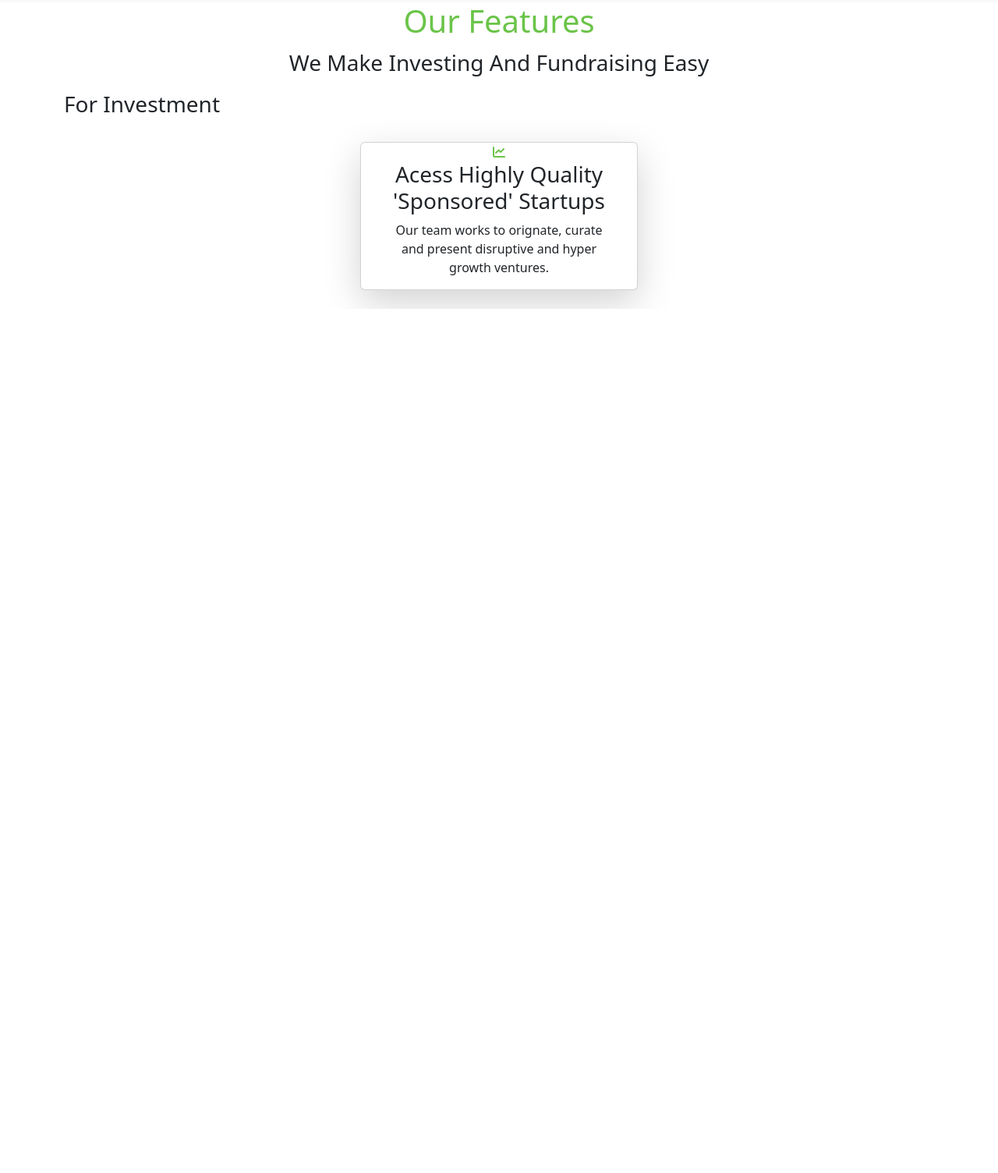
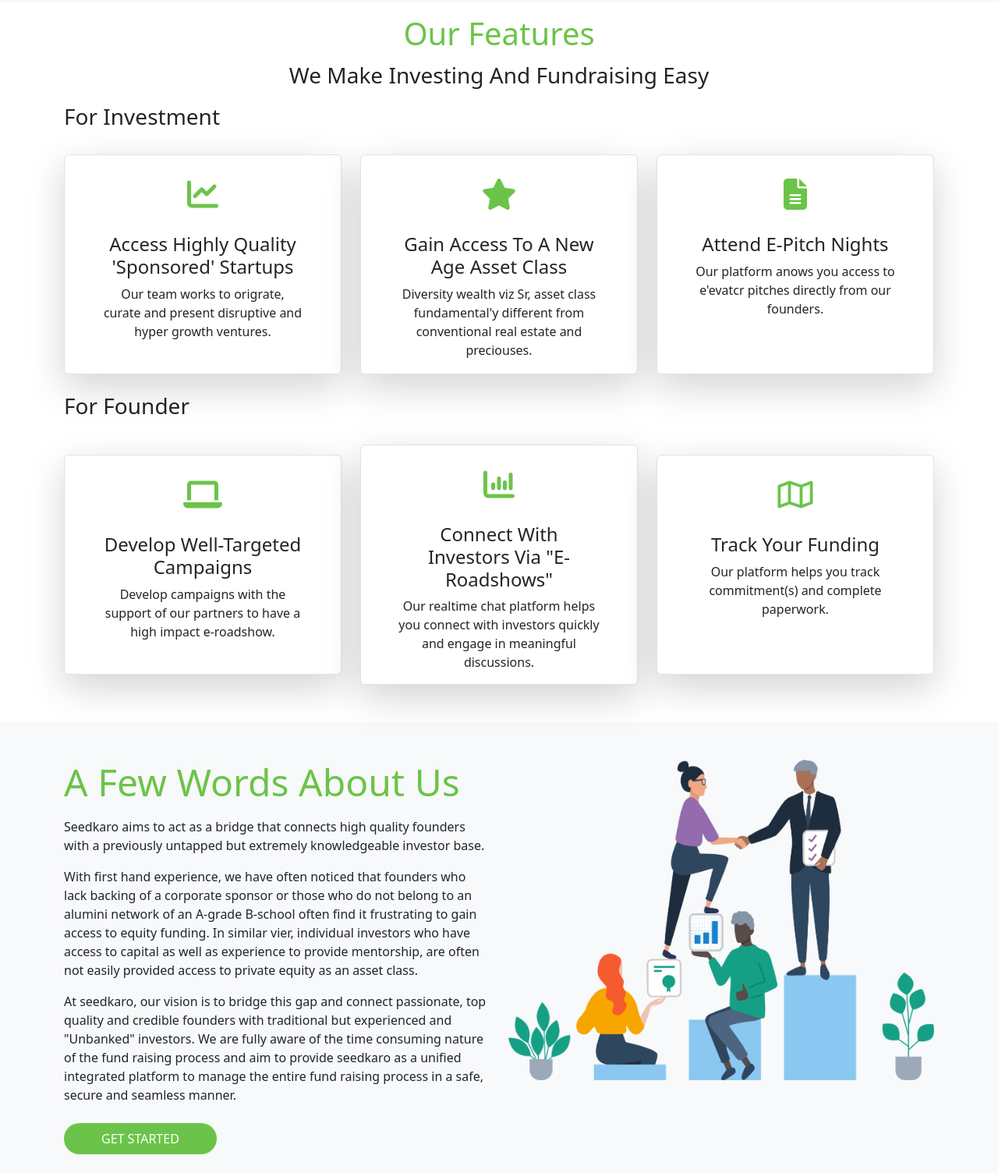
Before and after one commit to FaizShaikh0705/Html-Css-Bootstap-project4, a plain HTML site: page index.html in a window 1280 px wide. Shown: the part 625-2129 px from the top of the page at 78% size. Before the commit the page ends 1021 px from the top, so only its background shows below. Drawn offline with nearby package versions, Linux system fonts and the light colour scheme.

Commit message:
seedkaro website modification

```diff
--- a/index.html
+++ b/index.html
@@ -62,7 +62,8 @@
                 <div class="row justify-content-centre">
                     <div class="col-lg-6 col-11">
                         <h2 class="home-text">Your Gateway To <br>Alternative <br>Investments.</h2>
-                        <p class="home-info">Take Control With All-In-One Investment,Retirement <br>Checking And More.</p>
+                        <p class="home-info">Take Control With All-In-One Investment,Retirement <br>Checking And More.
+                        </p>
                         <div class="home-btn my-3">
                             <button type="button" class="button px-5 py-2 rounded-5">GET STARTED</button>
                         </div>
@@ -82,7 +83,7 @@
             <div class="row">
                 <div class="col-lg-12 col-11">
                     <div class="feature-titte">
-                    <h1 class="text-center font-weight-bold text-capitalize">our features</h1>
+                        <h1 class="text-center font-weight-bold mt-3 text-capitalize">our features</h1>
                         <p class="text-center fs-3 text-capitalize">we make investing and fundraising easy</p>
                         <h3 class="text-capitalize">For Investment</h3>
                     </div>
@@ -90,13 +91,106 @@
             </div>
             <div class="row text-center">
                 <div class="col-lg-4 col-md-6 col-10 m-auto">
-                  <div class="card my-4 shadow-lg bg-white">
+                    <div class="card my-4 border shadow-lg bg-white">
+                        <div class="feature-items mx-5 text-justify">
                             <div class="feature-icon">
-                        <i class="fa-solid fa-chart-line"></i>
+                                <i class="fas fa-chart-line"></i>
                             </div>
-                        <h3>Acess Highly Quality 'Sponsored' Startups</h3>
-                        <p>Our team works to orignate, curate <br> and present disruptive and hyper <br> growth ventures.</p>
+                            <h4>Access Highly Quality 'Sponsored' Startups </h4>
+                            <p> Our team works to origrate, curate and present disruptive and hyper growth ventures.</p>
                         </div>
+                    </div>
+                </div>
+                <div class="col-lg-4 col-md-6 col-10 m-auto">
+                    <div class="card my-4 border shadow-lg bg-white">
+                        <div class="feature-items mx-5 text-justify">
+                            <div class="feature-icon">
+                                <i class="fas fa-star"></i>
+                            </div>
+                            <h4>Gain Access To A New Age Asset Class</h4>
+                            <p> Diversity wealth viz Sr, asset class fundamental'y different from conventional real estate  and preciouses.</p>
+                        </div>
+                    </div>
+                </div>
+                <div class="col-lg-4 col-md-6 col-10 m-auto">
+                    <div class="card my-4 border shadow-lg bg-white">
+                        <div class="feature-items mx-5 text-justify">
+                            <div class="feature-icon">
+                                <i class="fa-solid fa-file-lines"></i>
+                            </div>
+                            <h4>Attend E-Pitch Nights </h4>
+                            <p>Our platform anows you access to e'evatcr pitches directly from our founders.</p>
+                        </div>
+                    </div>
+                </div>
+            </div>
+        </div>
+        <div class="container">
+            <h3>For Founder</h3>
+            <div class="row text-center">
+                <div class="col-lg-4 col-md-6 col-10 m-auto">
+                    <div class="card mt-4 mb-5 border shadow-lg  rounded bg-white">
+                        <div class="feature-items mx-5 text-justify">
+                            <div class="feature-icon">
+                                <i class="fas fa-laptop"></i>
+                            </div>
+                            <h4>Develop Well-Targeted Campaigns </h4>
+                            <p>Develop campaigns with the support of our partners to have a high impact e-roadshow.</p>
+                        </div>
+                    </div>
+                </div>
+                <div class="col-lg-4 col-md-6 col-10 m-auto">
+                    <div class="card mt-4 mb-5 border shadow-lg bg-white">
+                        <div class="feature-items mx-5  text-justify">
+                            <div class="feature-icon">
+                                <i class="fa-solid fa-chart-column"></i>
+                            </div>
+                            <h4>Connect With Investors Via "E-Roadshows"</h4>
+                            <p>Our realtime chat platform helps you connect with investors quickly and engage in meaningful discussions.</p>
+                        </div>
+                    </div>
+                </div>
+                <div class="col-lg-4 col-md-6 col-10 m-auto">
+                    <div class="card mt-4 mb-5 border shadow-lg bg-white">
+                        <div class="feature-items mx-5 text-justify">
+                            <div class="feature-icon">
+                                <i class="far fa-map"></i>
+                            </div>
+                            <h4>Track Your Funding </h4>
+                            <p>Our platform helps you track commitment(s) and complete paperwork.</p>
+                        </div>
+                    </div>
+                </div>
+            </div>
+        </div>
+    </section>
+
+    <section class="about-us">
+        <div class="aboutUS-info">
+            <div class="container">
+                <div class="row">
+                    <div class="col-lg-6 col-11">
+                        <h1 class="display-5 mt-5 mb-3">A Few Words About Us</h1>
+                        <p class="about-info">Seedkaro aims to act as a bridge that connects high quality founders
+                            with a previously untapped but extremely knowledgeable investor
+                            base.</p>
+                        <p class="about-info">With first hand experience, we have often noticed that founders who
+                            lack backing of a corporate sponsor or those who do not belong to an
+                            alumini network of an A-grade B-school often find it frustrating to
+                            gain access to equity funding. In similar vier, individual investors who
+                            have access to capital as well as experience to provide mentorship,
+                            are often not easily provided access to private equity as an asset class.</p>
+                        <p class="about-info">At seedkaro, our vision is to bridge this gap and connect passionate,
+                            top quality and credible founders with traditional but experienced and
+                            "Unbanked" investors. We are fully aware of the time consuming
+                            nature of the fund raising process and aim to provide seedkaro as a
+                            unified integrated platform to manage the entire fund raising process
+                            in a safe, secure and seamless manner.</p>
+                        <div class="about-btn my-4">
+                            <button type="button" class="button px-5 py-2 rounded-5">GET STARTED</button>
+                        </div>
+                    </div>
+                    <div class="col-lg-6 col-11 mt-5 mb-5"><img class="img-fluid" src="images/aboutus.png" alt="aboutus-image"></div>
                 </div>
             </div>
         </div>
@@ -117,4 +211,5 @@
         integrity="sha384-A3rJD856KowSb7dwlZdYEkO39Gagi7vIsF0jrRAoQmDKKtQBHUuLZ9AsSv4jD4Xa"
         crossorigin="anonymous"></script>
 </body>
+
 </html>
--- a/style.css
+++ b/style.css
@@ -53,5 +53,34 @@
 
 .feature-icon{
     color: #6bc449;
-    size: 40px;
+    margin: 20px 0px;
+    font-size: 40px;
 }
+
+.feature-items{
+    min-height: 280px;
+}
+
+.card:hover{
+    transform: scale(1.0);
+    background-color:black !important;
+    color: #fff;
+}
+
+/* About Us */
+
+.about-us{
+    background-color: #f8f9fa;
+}
+
+.about-us h1{
+    color: #6bc449;
+}
+
+.about-info{
+
+}
+
+.about-btn button:hover{
+    background-color: black;
+}
```
Lines whose indentation alone changed are shown as unchanged.
